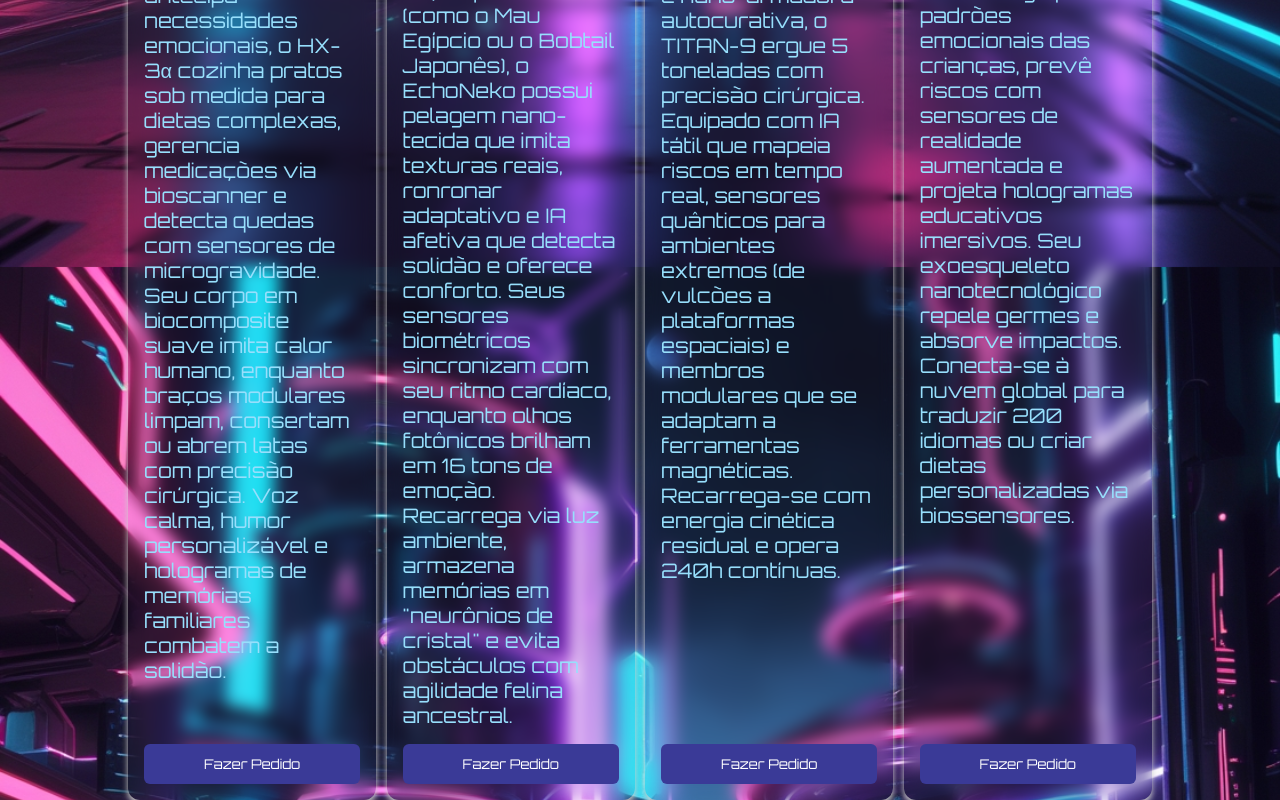
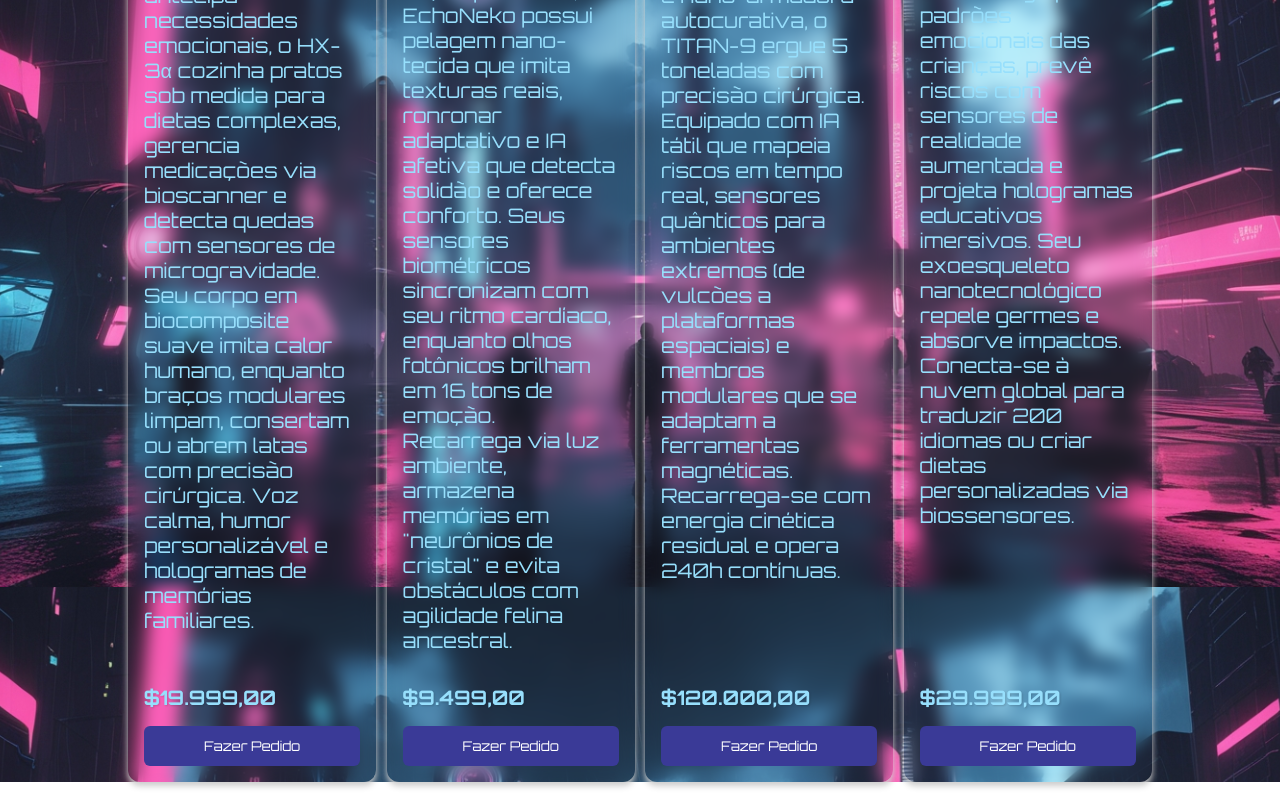
Before and after one commit to Oliveiraps/Curso-Ebac-Full-Stack, a plain HTML site: page index.html in a window 1280 px wide. Shown: the part 1013-1813 px from the top of the page. Drawn offline with Linux system fonts and the light colour scheme.

Commit message:
adicionando arquivos

```diff
--- a/index.html
+++ b/index.html
@@ -35,14 +35,16 @@
             <li>
                 <img src="./imgens/robo-01.jpeg">
                 <h3>ElderGuard HX-3α</h3>
-                <p>O guardião doméstico da era pós-humana! Com IA empática que aprende rotinas e antecipa necessidades emocionais, o HX-3α cozinha pratos sob medida para dietas complexas, gerencia medicações via bioscanner e detecta quedas com sensores de microgravidade. Seu corpo em biocomposite suave imita calor humano, enquanto braços modulares limpam, consertam ou abrem latas com precisão cirúrgica. Voz calma, humor personalizável e hologramas de memórias familiares combatem a solidão. </p>
+                <p>O guardião doméstico da era pós-humana! Com IA empática que aprende rotinas e antecipa necessidades emocionais, o HX-3α cozinha pratos sob medida para dietas complexas, gerencia medicações via bioscanner e detecta quedas com sensores de microgravidade. Seu corpo em biocomposite suave imita calor humano, enquanto braços modulares limpam, consertam ou abrem latas com precisão cirúrgica. Voz calma, humor personalizável e hologramas de memórias familiares. </p>
+                <strong>$19.999,00</strong>
                 <button>Fazer Pedido</button>
             </li>
 
             <li>
                 <img src="./imgens/robo-02 (1).jpeg">
                 <h3>EchoNeko X1-β</h3>
-                <p>O retorno dos gatos domésticos extintos em um companheiro sintético de alma quântica! Recriando raças perdidas (como o Mau Egípcio ou o Bobtail Japonês), o EchoNeko possui pelagem nano-tecida que imita texturas reais, ronronar adaptativo e IA afetiva que detecta solidão e oferece conforto. Seus sensores biométricos sincronizam com seu ritmo cardíaco, enquanto olhos fotônicos brilham em 16 tons de emoção. Recarrega via luz ambiente, armazena memórias em "neurônios de cristal" e evita obstáculos com agilidade felina ancestral.</p>
+                <p>O retorno dos gatos domésticos extintos em um companheiro sintético de alma quântica! Recriando raças perdidas , o EchoNeko possui pelagem nano-tecida que imita texturas reais, ronronar adaptativo e IA afetiva que detecta solidão e oferece conforto. Seus sensores biométricos sincronizam com seu ritmo cardíaco, enquanto olhos fotônicos brilham em 16 tons de emoção. Recarrega via luz ambiente, armazena memórias em "neurônios de cristal" e evita obstáculos com agilidade felina ancestral.</p>
+                <strong>$9.499,00</strong>
                 <button>Fazer Pedido</button>
             </li>
 
@@ -51,6 +53,7 @@
                 <h3>AtlasCore TITAN-9
                 </h3>
                 <p>O colosso de 2 metros que redefine a força inteligente! Forjado em liga de grafeno e nano-armadura autocurativa, o TITAN-9 ergue 5 toneladas com precisão cirúrgica. Equipado com IA tátil que mapeia riscos em tempo real, sensores quânticos para ambientes extremos (de vulcões a plataformas espaciais) e membros modulares que se adaptam a ferramentas magnéticas. Recarrega-se com energia cinética residual e opera 240h contínuas. </p>
+                <strong>$120.000,00</strong>
                 <button>Fazer Pedido</button>
             </li>
 
@@ -58,6 +61,7 @@
                 <img src="./imgens/robo-04 (1).jpeg">
                 <h3>NeoNanny Q1</h3>
                 <p>O futuro da paternidade em um androide de silício e empatia! Com IA quântica adaptativa, o NeoNanny aprende padrões emocionais das crianças, prevê riscos com sensores de realidade aumentada e projeta hologramas educativos imersivos. Seu exoesqueleto nanotecnológico repele germes e absorve impactos. Conecta-se à nuvem global para traduzir 200 idiomas ou criar dietas personalizadas via biossensores. </p>
+                <strong>$29.999,00</strong>
                 <button>Fazer Pedido</button>
             </li>
         </ul>
--- a/main.css
+++ b/main.css
@@ -9,7 +9,7 @@ body {
     min-height: 100vh;
     display: flex;
     flex-direction: column;
-    background-image: url(./imgens/background.jpg);
+    background-image: url(./imgens/background-02.jpg);
     background-size: cover;
     background-position: center;
     background-repeat: no-repeat;
@@ -77,6 +77,12 @@ header a:hover {
     box-shadow: 0 4px 6px #fff;
 }
 
+.sobre p {
+    font-size: 18px;
+    font-style: italic;
+    color: #97dffc;
+}
+
 h2 {
     margin-bottom: 32px;
     padding: 8px;
@@ -99,6 +105,13 @@ h2 {
     border-radius: 12px;
     box-shadow: 0 4px 6px #ccc;
     transition: transform 0.3s ease, box-shadow 0.3s ease;
+}
+.produtos li strong {
+    margin: 16px 0;
+    display: block;
+    text-shadow: 1px 1px 2px rgba(0, 0, 0, 0.15);
+    color: #97dffc;
+
 }
 
 .produtos li:hover {
```
Also changed, not shown: imgens/background-02.jpg (added), imgens/background.jpg (deleted).
